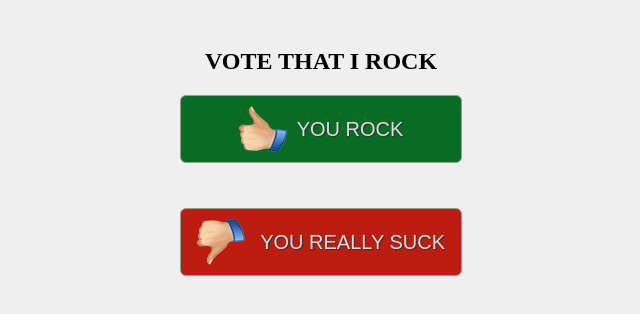
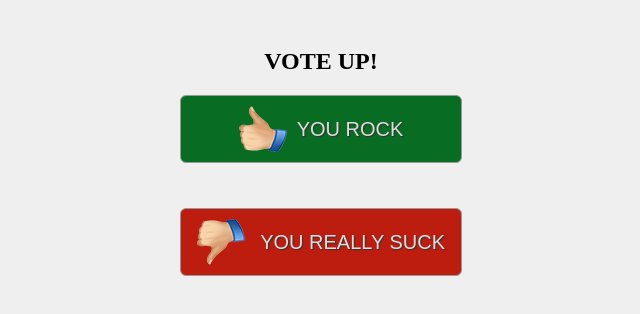
Before and after one commit to bitmole/voteup, a website: page index.html in a window 1280 px wide. Shown: the whole page, without its empty margins (319-959 px from the left). Drawn offline with nearby package versions, Linux system fonts and the light colour scheme; no server answers.

Commit message:
Title change

```diff
--- a/index.html
+++ b/index.html
@@ -22,7 +22,7 @@
 </head>
 
 <body>
-<h2>Vote that I Rock</h2>
+<h2>Vote up!</h2>
 <a href="/up" class="up"><img src="up.png" alt="You rock" />You rock</a>
 <a href="/down" class="down"><img src="down.png" alt="You really really suck" /> You really suck</a>
 
```
